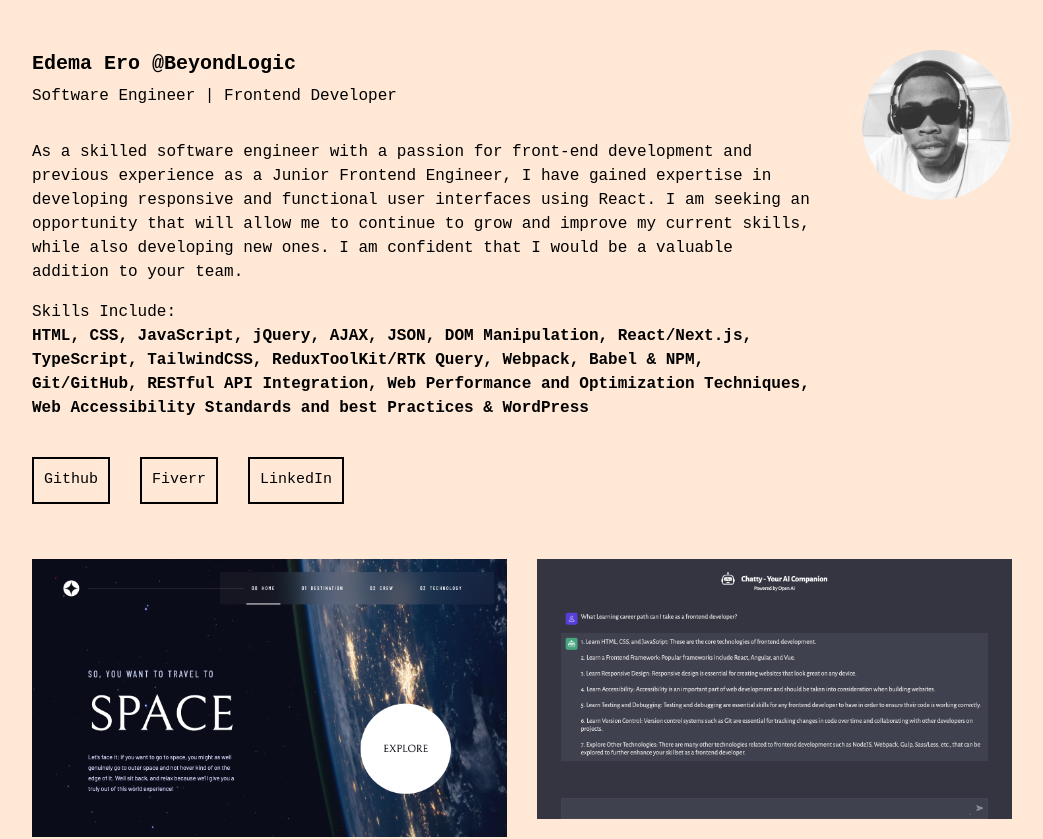
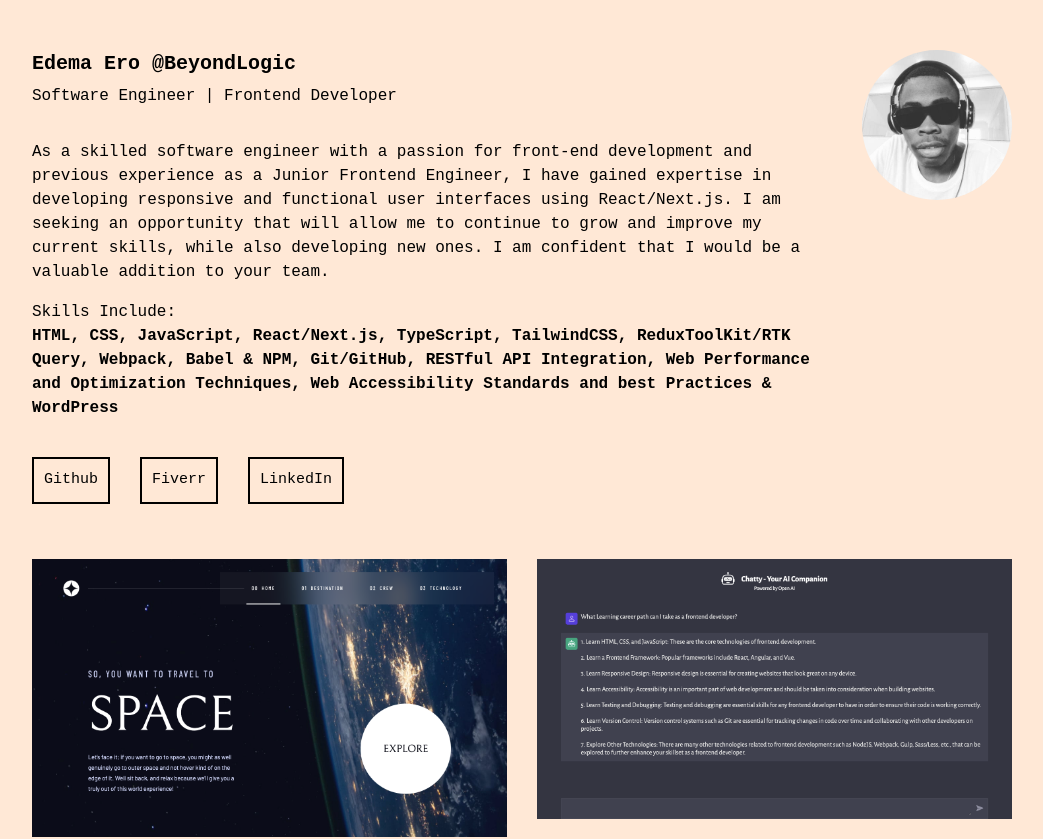
Before and after one commit to Beyond-Logic/myportfolio_v2, a Next.js app: page / in a window 1280 px wide. Shown: the top 839 px of the page, without its empty margins (118-1161 px from the left). Built offline with nearby package versions, Linux system fonts and the light colour scheme.

Commit message:
Update to Profile

```diff
--- a/components/ProfileCard.jsx
+++ b/components/ProfileCard.jsx
@@ -13,7 +13,7 @@ const ProfileCard = () => {
           As a skilled software engineer with a passion for front-end
           development and previous experience as a Junior Frontend Engineer, I
           have gained expertise in developing responsive and functional user
-          interfaces using React. I am seeking an opportunity that will allow me
+          interfaces using React/Next.js. I am seeking an opportunity that will allow me
           to continue to grow and improve my current skills, while also
           developing new ones. I am confident that I would be a valuable
           addition to your team.
@@ -21,8 +21,7 @@ const ProfileCard = () => {
         <p className="pt-4 text-base">
           Skills Include: <br />
           <b>
-            HTML, CSS, JavaScript, jQuery, AJAX, JSON, DOM Manipulation,
-            React/Next.js, TypeScript, TailwindCSS, ReduxToolKit/RTK Query,
+            HTML, CSS, JavaScript, React/Next.js, TypeScript, TailwindCSS, ReduxToolKit/RTK Query,
             Webpack, Babel & NPM, Git/GitHub, RESTful API Integration, Web
             Performance and Optimization Techniques, Web Accessibility Standards
             and best Practices & WordPress
```
